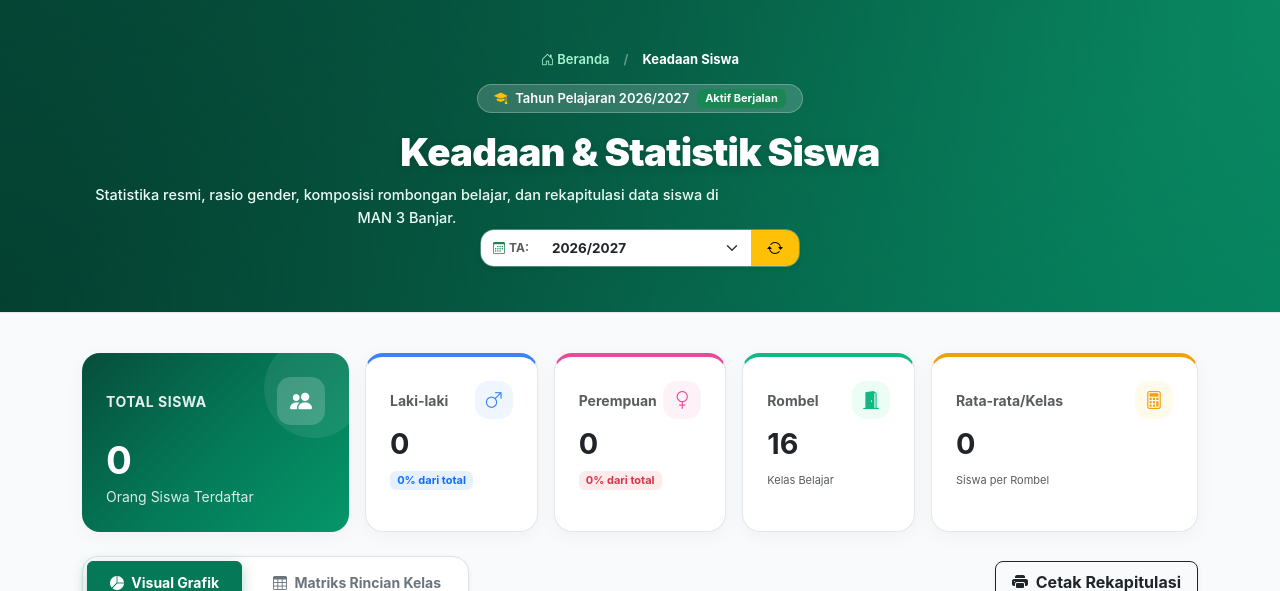
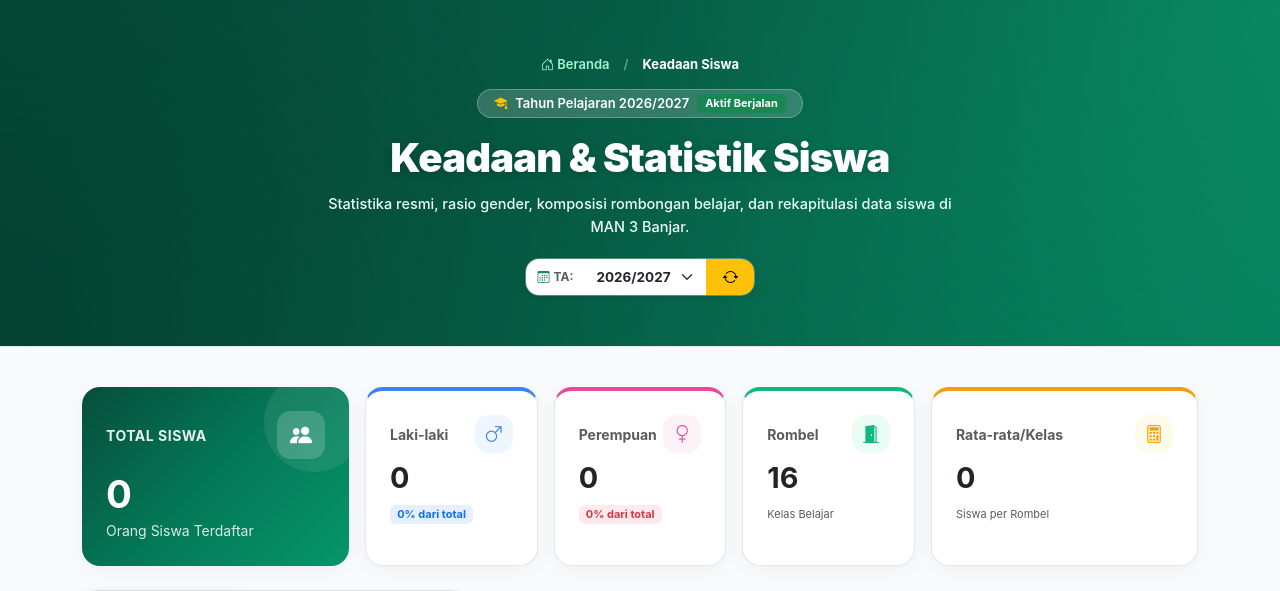
Before and after one commit to mantigabjr-sudo/web_man3banjar, a CodeIgniter app: page /website/data_siswa in a window 1280 px wide. Shown: the part 103-694 px from the top of the page. Run offline with CodeIgniter, Linux system fonts and the light colour scheme; data comes from the database, SQL or seed files in the repository; data that the repository does not hold is empty.

Commit message:
Paksa text-align center 100% pada container, h1, p, dan flexbox hero

```diff
--- a/application/views/public/data_siswa.php
+++ b/application/views/public/data_siswa.php
@@ -7,28 +7,44 @@
                 radial-gradient(circle at bottom left, rgba(2, 44, 34, 0.5), transparent 50%),
                 linear-gradient(135deg, #064e3b 0%, #065f46 50%, #047857 100%) !important;
     color: #ffffff !important;
-    padding: 50px 0 45px 0 !important;
+    padding: 55px 0 50px 0 !important;
     position: relative;
     overflow: hidden;
+    text-align: center !important;
+}
+.web-archive-hero .container {
+    display: flex !important;
+    flex-direction: column !important;
+    align-items: center !important;
+    text-align: center !important;
 }
 .web-archive-hero h1 {
     color: #ffffff !important;
     font-weight: 900 !important;
-    font-size: clamp(1.8rem, 3.5vw, 2.4rem) !important;
+    font-size: clamp(1.8rem, 3.5vw, 2.5rem) !important;
     letter-spacing: -0.02em !important;
-    margin-bottom: 8px !important;
+    margin: 0 auto 10px auto !important;
+    text-align: center !important;
     text-shadow: 0 2px 10px rgba(0,0,0,0.15) !important;
+    width: 100% !important;
 }
 .web-archive-hero p {
     color: #ecfdf5 !important;
     font-size: 14.5px !important;
     line-height: 1.6 !important;
-    margin: 0 !important;
+    margin: 0 auto 20px auto !important;
     font-weight: 500 !important;
+    text-align: center !important;
+    max-width: 650px !important;
+    width: 100% !important;
 }
 .web-archive-hero .detail-breadcrumb {
     font-size: 13px !important;
-    margin-bottom: 14px !important;
+    margin: 0 auto 14px auto !important;
+    text-align: center !important;
+    display: flex !important;
+    justify-content: center !important;
+    align-items: center !important;
 }
 .web-archive-hero .detail-breadcrumb a {
     color: #a7f3d0 !important;
```
